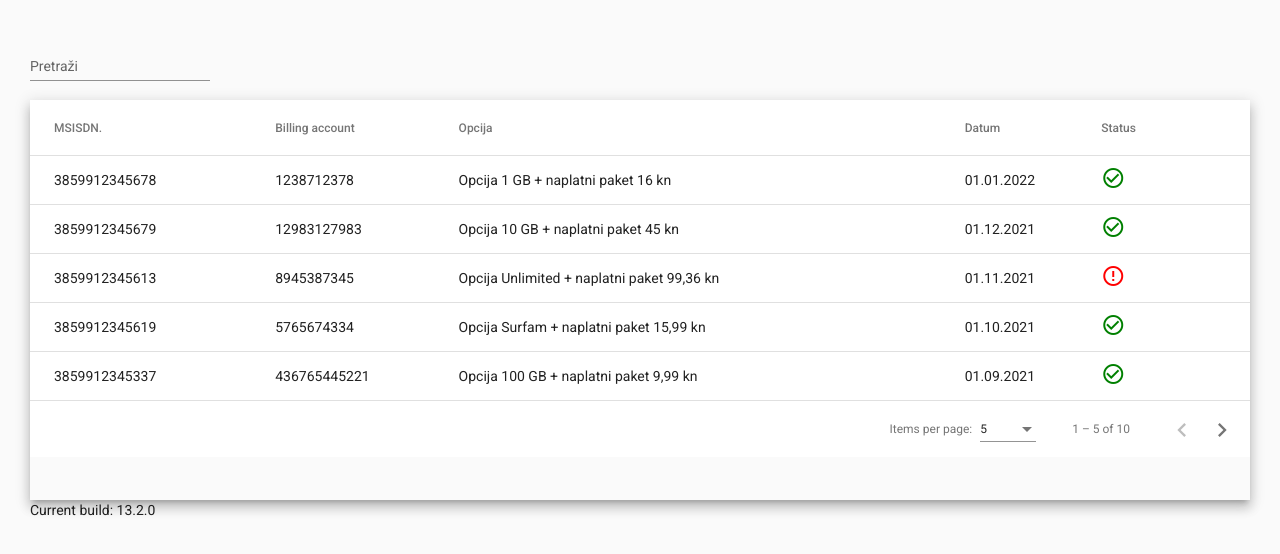
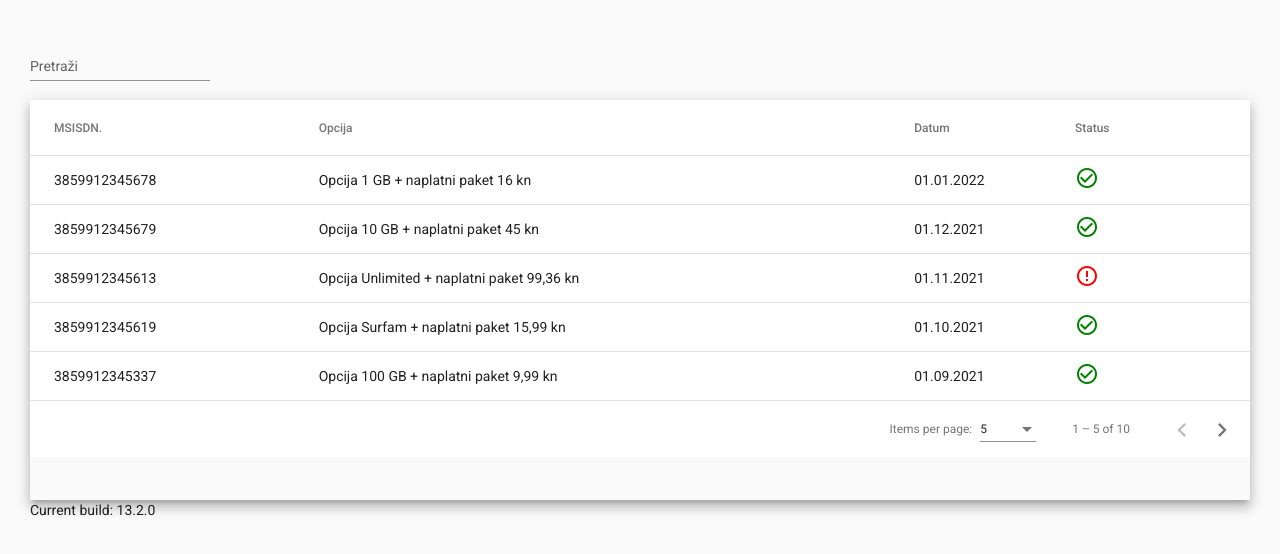
Before and after one commit to lukalik1234/angular-oausfg-1e2qqp, an Angular app: page / in a window 1280 px wide. Shown: the top 554 px of the page. Built offline with nearby package versions, Linux system fonts and the light colour scheme.

Commit message:
2 files modified

```diff
--- a/src/app/table-expandable-rows-example.html
+++ b/src/app/table-expandable-rows-example.html
@@ -15,12 +15,6 @@
     <ng-container matColumnDef="msisdn">
       <th mat-header-cell mat-sort-header *matHeaderCellDef>MSISDN.</th>
       <td mat-cell *matCellDef="let element">{{element.msisdn}}</td>
-    </ng-container>
-
-    <!-- BA Column -->
-    <ng-container matColumnDef="ba">
-      <th mat-header-cell *matHeaderCellDef>Billing account</th>
-      <td mat-cell *matCellDef="let element">{{element.billingAccount}}</td>
     </ng-container>
 
     <!-- OPCIJA Column -->
@@ -66,6 +60,9 @@
               <tr>
                 <td class="expanded-row-content-table">OIB: {{element.oib}}</td>
               </tr>
+              <tr>
+              <td class="expanded-row-content-table">Billing account: {{element.billingAccount}}</td>
+            </tr>
             </table>
           </div>
 
--- a/src/app/table-expandable-rows-example.ts
+++ b/src/app/table-expandable-rows-example.ts
@@ -32,7 +32,7 @@ import { MatPaginator } from '@angular/material/paginator';
 })
 export class TableExpandableRowsExample implements AfterViewInit {
   dataSource = new MatTableDataSource(ELEMENT_DATA);
-  columnsToDisplay = ['msisdn', 'ba', 'opcija', 'datum', 'status'];
+  columnsToDisplay = ['msisdn', 'opcija', 'datum', 'status'];
   expandedElement: PeriodicElement | null;
 
   constructor(private _liveAnnouncer: LiveAnnouncer) {}
```
